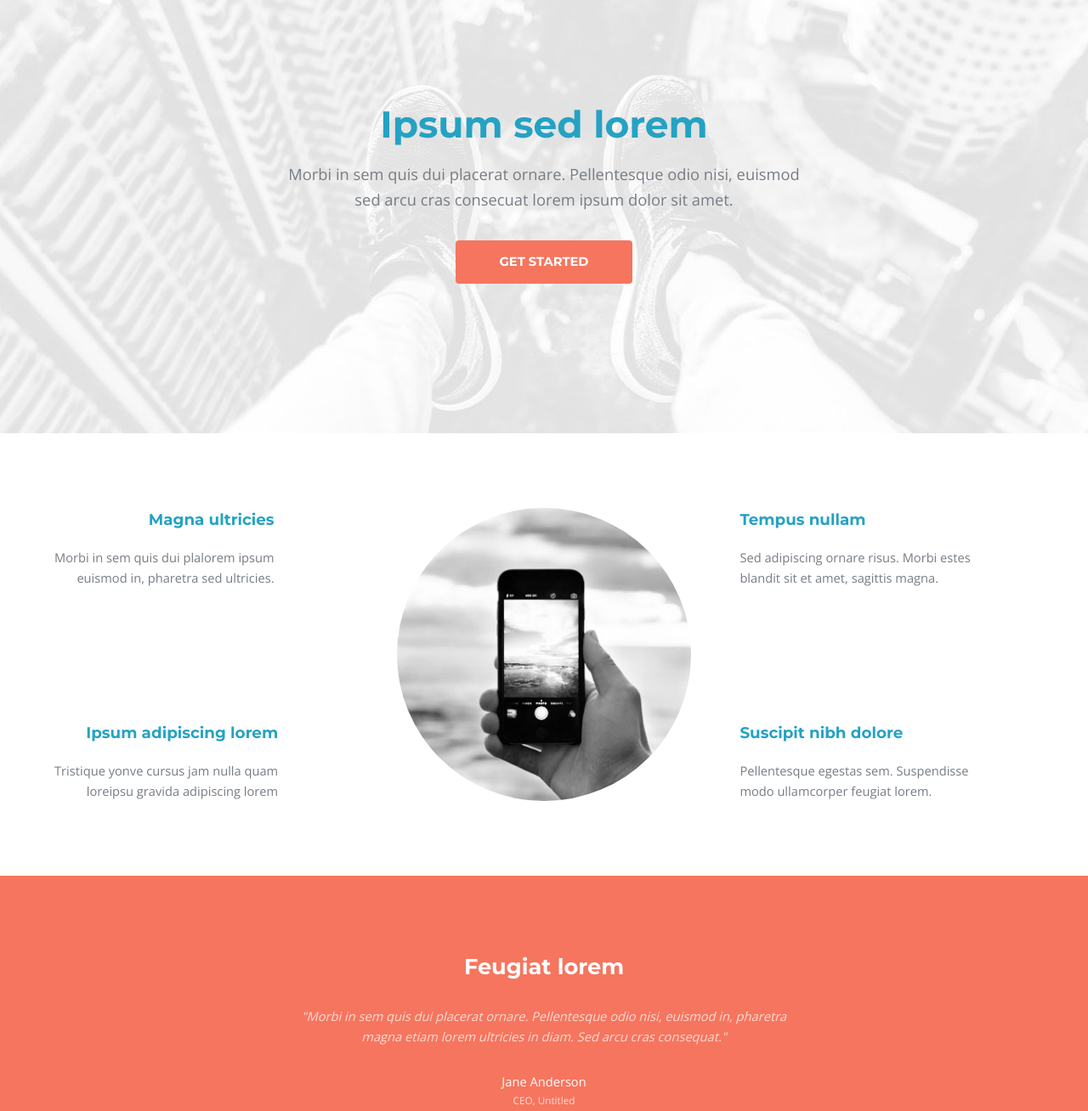
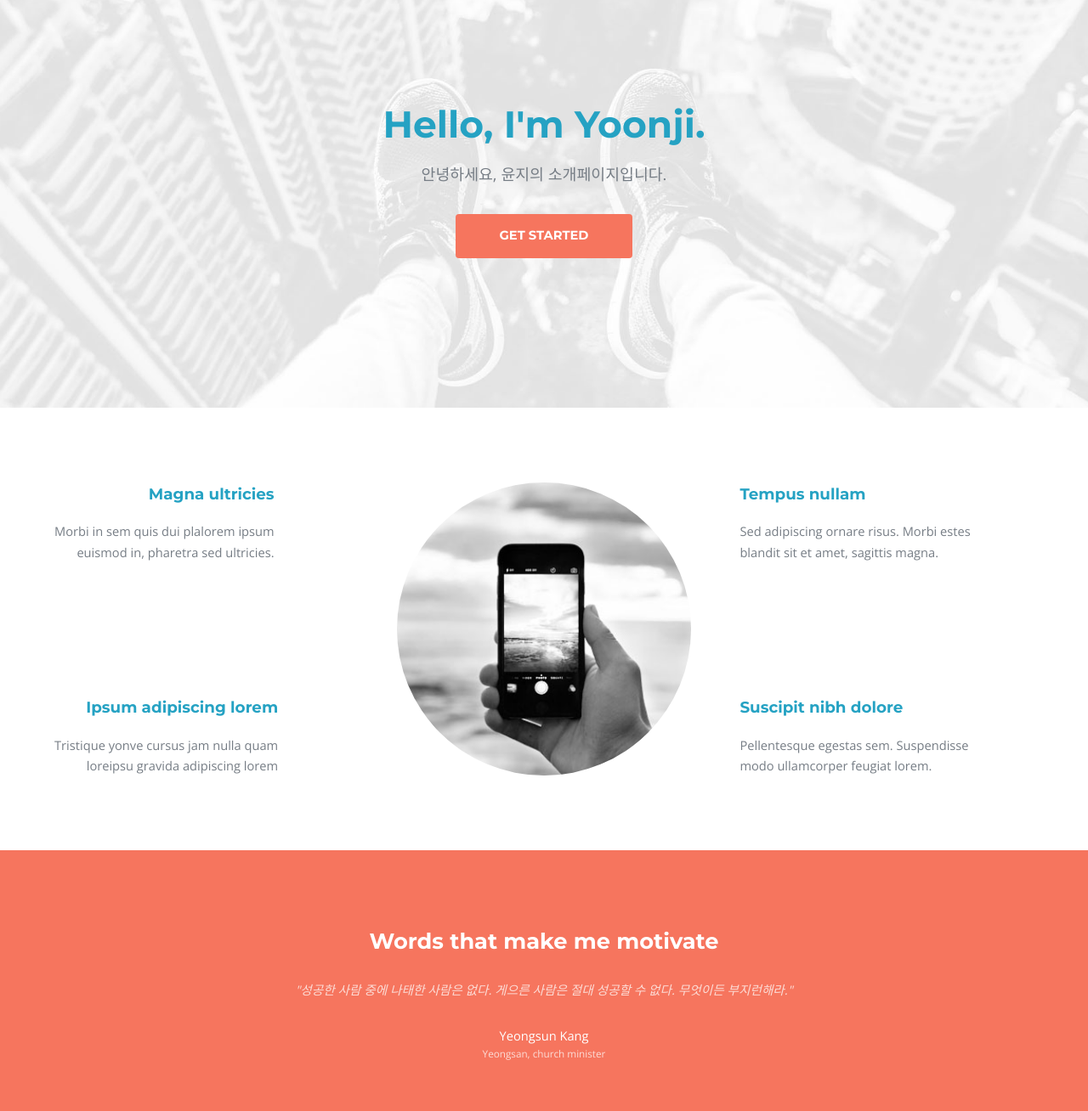
Before and after one commit to cocogoodjob/cocogoodjob.github.io, a plain HTML site: page index.html in a window 1280 px wide. Shown: the part 140-1448 px from the top of the page at 85% size. Drawn offline with nearby package versions, Linux system fonts and the light colour scheme.

Commit message:
updated contents

```diff
--- a/index.html
+++ b/index.html
@@ -39,8 +39,8 @@
 		<!-- Banner -->
 			<section id="banner">
 				<div class="content">
-					<h1>Ipsum sed lorem</h1>
-					<p>Morbi in sem quis dui placerat ornare. Pellentesque odio nisi, euismod<br />sed arcu cras consecuat lorem ipsum dolor sit amet.</p>
+					<h1>Hello, I'm Yoonji.</h1>
+					<p>안녕하세요, 윤지의 소개페이지입니다. </p>
 					<ul class="actions">
 						<li><a href="#one" class="button scrolly">Get Started</a></li>
 					</ul>
@@ -79,14 +79,14 @@
 		<!-- Two -->
 			<section id="two" class="wrapper style1 special">
 				<div class="inner">
-					<h2>Feugiat lorem</h2>
+					<h2>Words that make me motivate</h2>
 					<figure>
 					    <blockquote>
-					        "Morbi in sem quis dui placerat ornare. Pellentesque odio nisi, euismod in, pharetra<br /> magna etiam lorem ultricies in diam. Sed arcu cras consequat."
+							"성공한 사람 중에 나태한 사람은 없다. 게으른 사람은 절대 성공할 수 없다. 무엇이든 부지런해라."
 					    </blockquote>
 					    <footer>
-					        <cite class="author">Jane Anderson</cite>
-					        <cite class="company">CEO, Untitled</cite>
+					        <cite class="author">Yeongsun Kang</cite>
+					        <cite class="company">Yeongsan, church minister</cite>
 					    </footer>
 					</figure>
 				</div>
```
